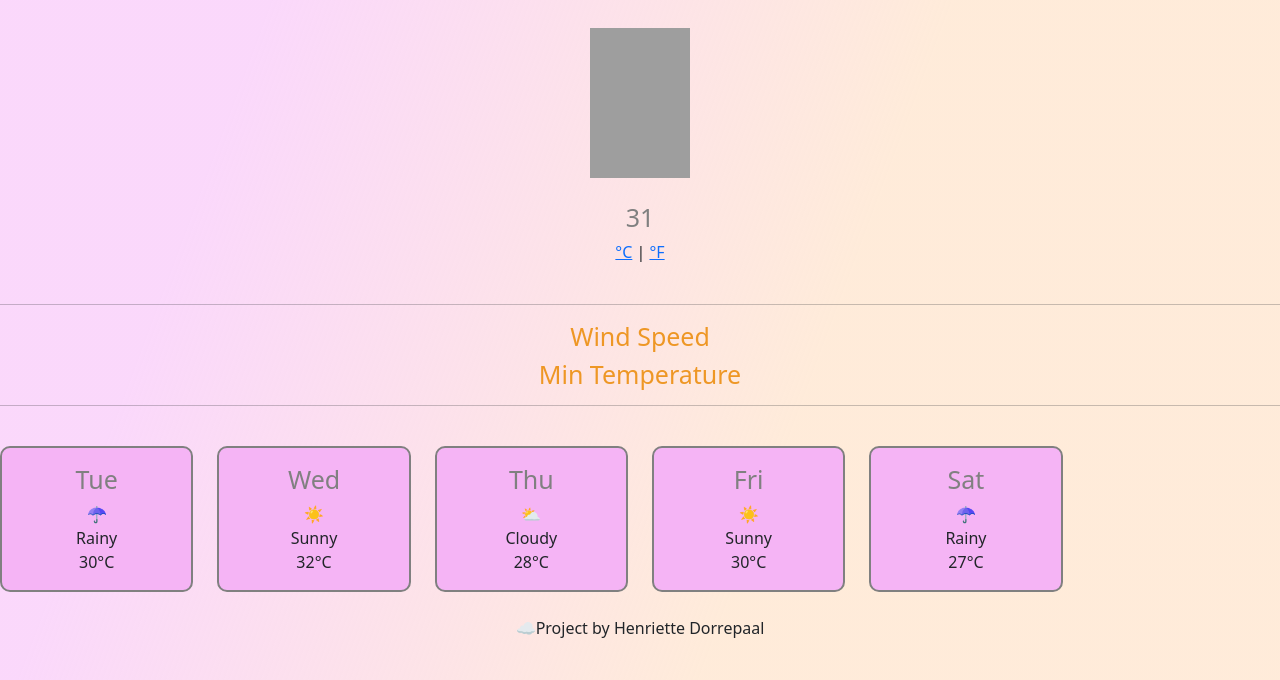
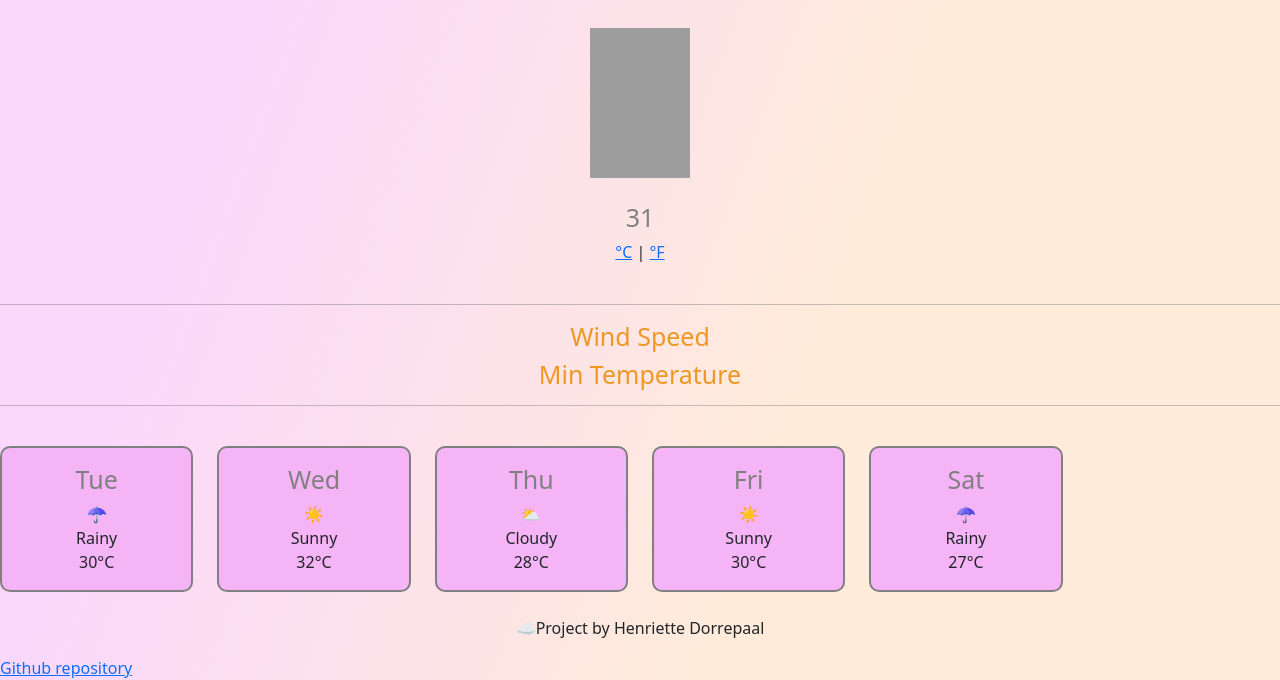
Before and after one commit to HenrietteDorrepaal/SheCodesPlusWk6WeatherProject, a plain HTML site: page index.html in a window 1280 px wide. Shown: the part 276-956 px from the top of the page. Drawn offline with nearby package versions, Linux system fonts and the light colour scheme; grey boxes are pictures that could not be loaded.

Commit message:
Added link to Github repository

```diff
--- a/index.html
+++ b/index.html
@@ -138,6 +138,7 @@
     </div>
 
     <p class="footer">☁️Project by Henriette Dorrepaal</p>
+    <a href="https://github.com/HenrietteDorrepaal/SheCodesPlusWk6WeatherProject" target= "_blank">Github repository</a>
     <br />
   </body>
 </html>
```
